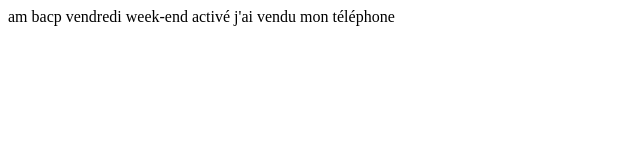
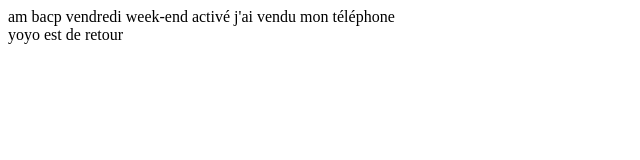
Before and after one commit to StanleyDev11/formation-git, a plain HTML site: page index.html in a window 1280 px wide. Shown: the full height of the page, 0-640 px from the left. Drawn offline with Linux system fonts and the light colour scheme.

Commit message:
top second

```diff
--- a/index.html
+++ b/index.html
@@ -11,4 +11,7 @@
 
   vendredi week-end activé
   j'ai vendu mon téléphone
-</html>
+
+  <div> yoyo est de retour </div>
+
+  </html>
```
